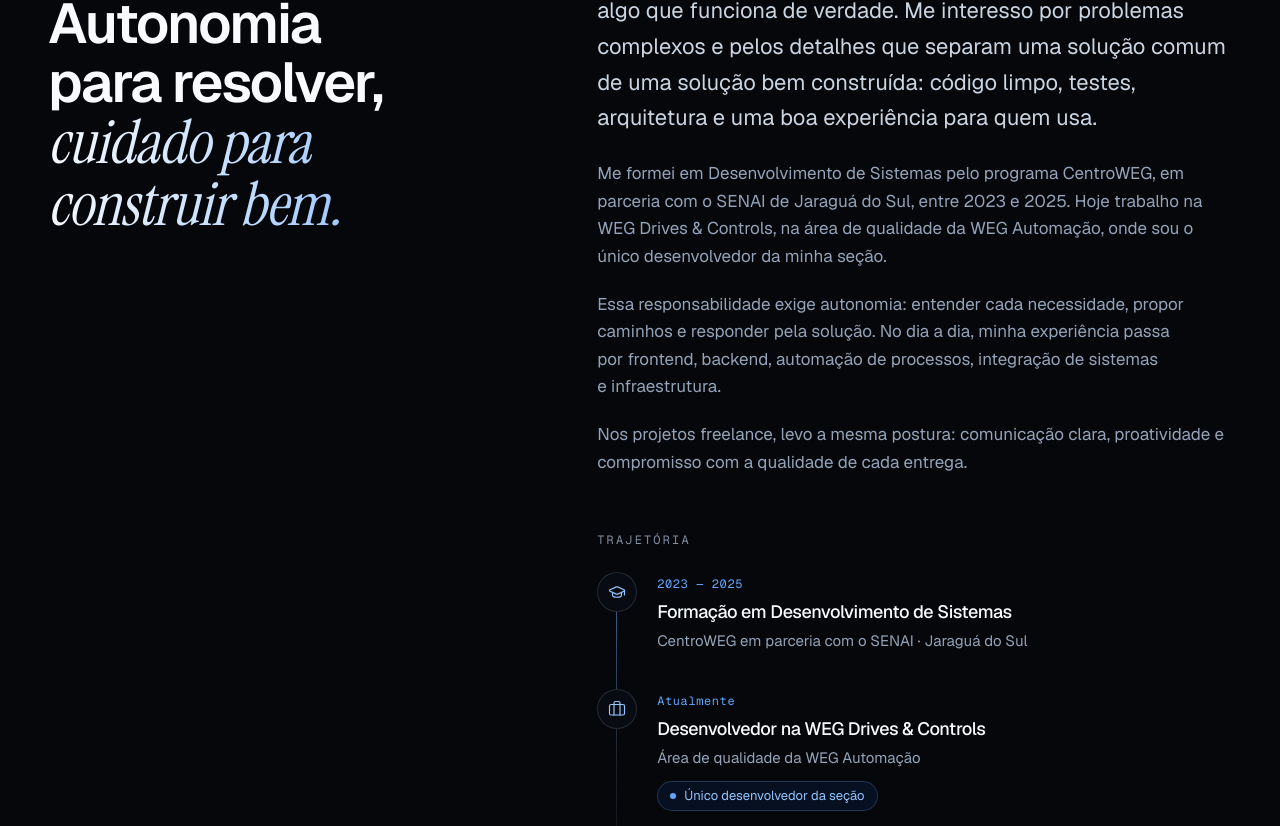
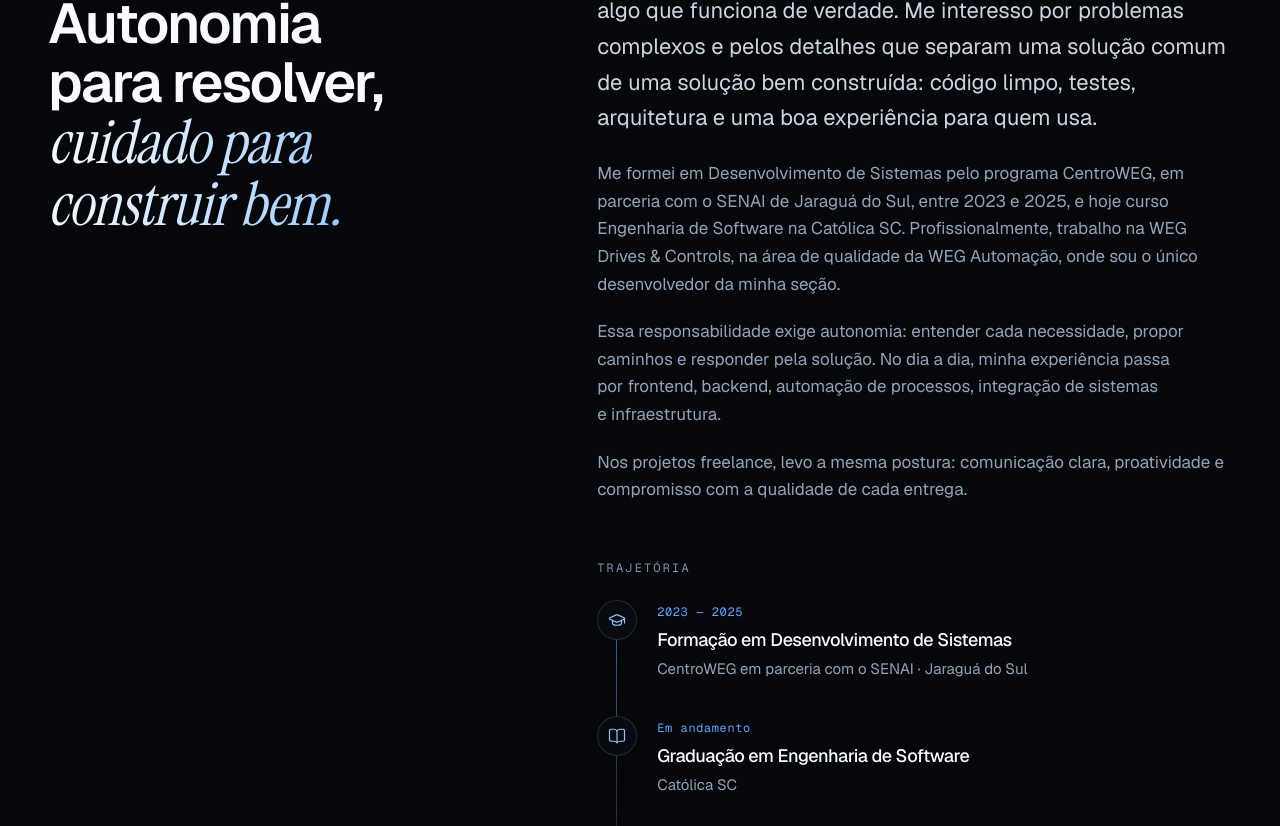
Before and after one commit to saymonthedev/saymonthedev.com, a Next.js app: page / in a window 1280 px wide. Shown: the part 2474-3300 px from the top of the page. Built offline with nearby package versions, Linux system fonts and the light colour scheme; no server answers.

Commit message:
Adiciona a graduação em Engenharia de Software na Católica SC

```diff
--- a/src/components/sections/About.tsx
+++ b/src/components/sections/About.tsx
@@ -1,6 +1,7 @@
 "use client";
 
 import {
+  BookOpen,
   Briefcase,
   GraduationCap,
   Languages,
@@ -23,7 +24,7 @@ const traitIcons: Record<string, LucideIcon> = {
   languages: Languages,
 };
 
-const timelineIcons: LucideIcon[] = [GraduationCap, Briefcase, Sparkles];
+const timelineIcons: LucideIcon[] = [GraduationCap, BookOpen, Briefcase, Sparkles];
 
 export function About() {
   const { dict } = useI18n();
--- a/src/i18n/dictionaries/en.ts
+++ b/src/i18n/dictionaries/en.ts
@@ -154,7 +154,7 @@ export const en: Dictionary = {
     titleAccent: "care to build things right.",
     paragraphs: [
       "I'm a Full Stack developer, and I enjoy watching an idea become something that truly works. I'm drawn to complex problems and to the details that set a well-built solution apart from an ordinary one: clean code, tests, architecture and a good experience for the people using it.",
-      "I studied Systems Development through the CentroWEG program, in partnership with SENAI in Jaraguá do Sul, from 2023 to 2025. Today I work at WEG Drives & Controls, in the quality department of WEG Automação, where I'm the only developer in my section.",
+      "I studied Systems Development through the CentroWEG program, in partnership with SENAI in Jaraguá do Sul, from 2023 to 2025, and I am now studying Software Engineering at Católica SC. Professionally, I work at WEG Drives & Controls, in the quality department of WEG Automação, where I'm the only developer in my section.",
       "That responsibility calls for real autonomy: understanding each need, proposing a path forward and owning the solution. My day-to-day experience spans frontend, backend, process automation, systems integration and infrastructure.",
       "I bring the same approach to freelance work: clear communication, initiative and a commitment to quality in every delivery.",
     ],
@@ -164,6 +164,11 @@ export const en: Dictionary = {
         period: "2023 — 2025",
         title: "Systems Development program",
         place: "CentroWEG in partnership with SENAI · Jaraguá do Sul",
+      },
+      {
+        period: "In progress",
+        title: "Software Engineering degree",
+        place: "Católica SC",
       },
       {
         period: "Currently",
--- a/src/i18n/dictionaries/pt-BR.ts
+++ b/src/i18n/dictionaries/pt-BR.ts
@@ -155,7 +155,7 @@ export const ptBR = {
     titleAccent: "cuidado para construir bem.",
     paragraphs: [
       "Sou desenvolvedor Full Stack e gosto de ver uma ideia virar algo que funciona de verdade. Me interesso por problemas complexos e pelos detalhes que separam uma solução comum de uma solução bem construída: código limpo, testes, arquitetura e uma boa experiência para quem usa.",
-      "Me formei em Desenvolvimento de Sistemas pelo programa CentroWEG, em parceria com o SENAI de Jaraguá do Sul, entre 2023 e 2025. Hoje trabalho na WEG Drives & Controls, na área de qualidade da WEG Automação, onde sou o único desenvolvedor da minha seção.",
+      "Me formei em Desenvolvimento de Sistemas pelo programa CentroWEG, em parceria com o SENAI de Jaraguá do Sul, entre 2023 e 2025, e hoje curso Engenharia de Software na Católica SC. Profissionalmente, trabalho na WEG Drives & Controls, na área de qualidade da WEG Automação, onde sou o único desenvolvedor da minha seção.",
       "Essa responsabilidade exige autonomia: entender cada necessidade, propor caminhos e responder pela solução. No dia a dia, minha experiência passa por frontend, backend, automação de processos, integração de sistemas e infraestrutura.",
       "Nos projetos freelance, levo a mesma postura: comunicação clara, proatividade e compromisso com a qualidade de cada entrega.",
     ],
@@ -165,6 +165,11 @@ export const ptBR = {
         period: "2023 — 2025",
         title: "Formação em Desenvolvimento de Sistemas",
         place: "CentroWEG em parceria com o SENAI · Jaraguá do Sul",
+      },
+      {
+        period: "Em andamento",
+        title: "Graduação em Engenharia de Software",
+        place: "Católica SC",
       },
       {
         period: "Atualmente",
```
